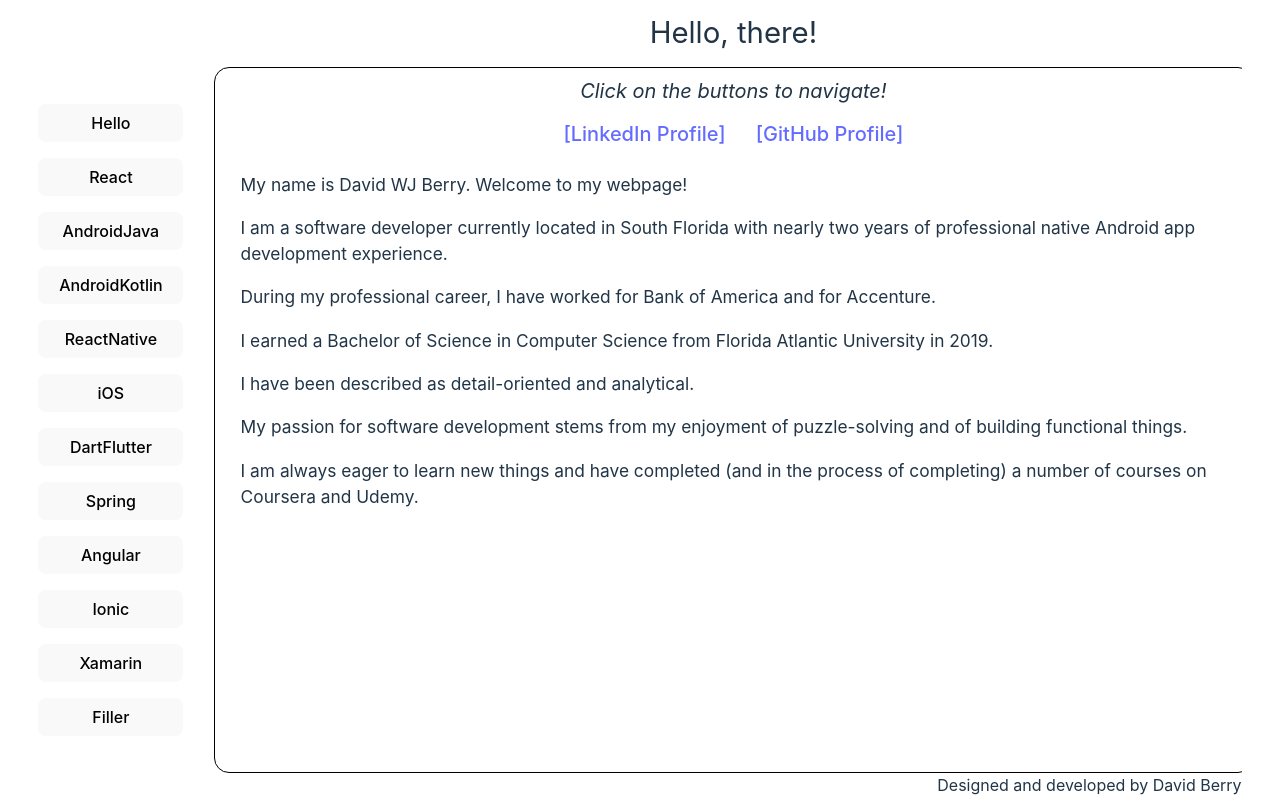
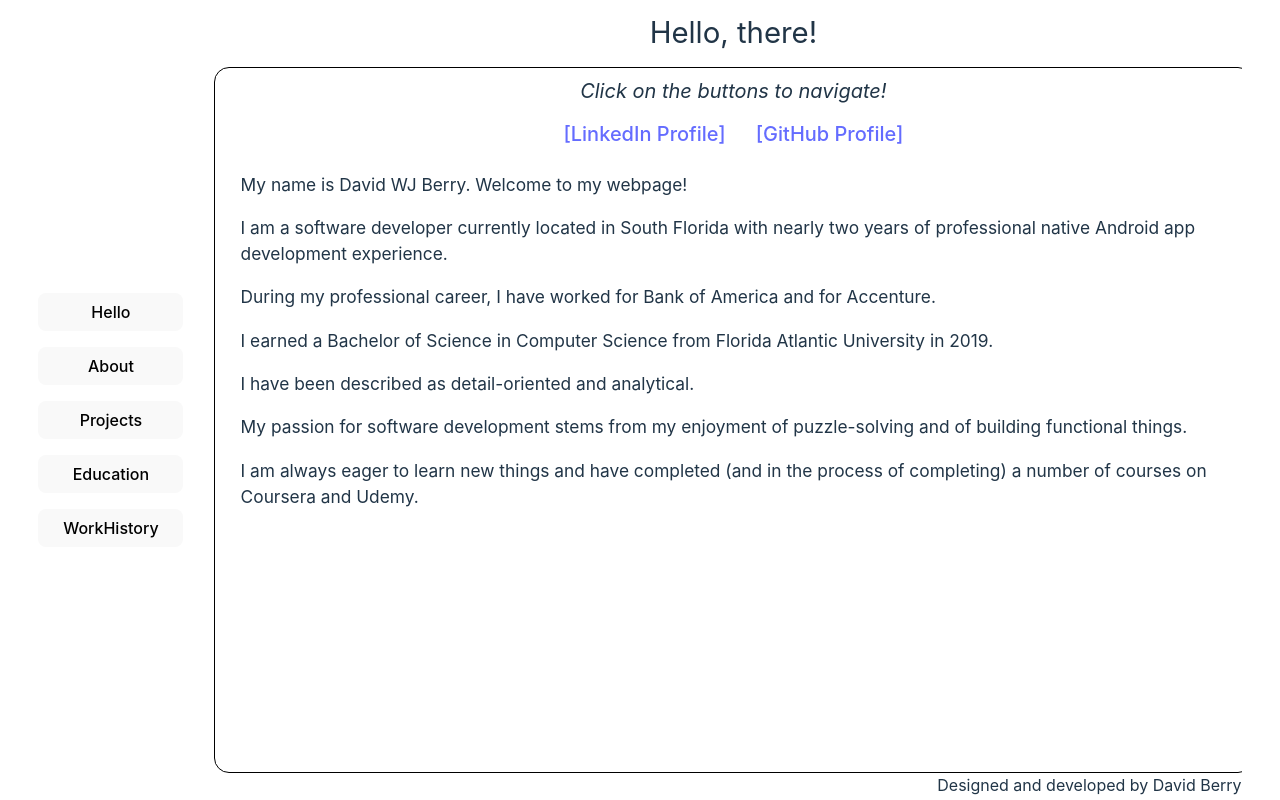
Before and after one commit to DBerry07/DBerry07.github.io, a React (Vite) app: page / in a window 1280 px wide. Built offline with nearby package versions, Linux system fonts and the light colour scheme.

Commit message:
Separated info tabs from project tabs

```diff
--- a/src/data/constants/tabs.js
+++ b/src/data/constants/tabs.js
@@ -4,16 +4,10 @@
  */
 export const tabs = {
   Hello: "Hello",
-  React: "React",
-  AndroidJava: "AndroidJava",
-  AndroidKotlin: "AndroidKotlin",
-  ReactNative: "ReactNative",
-  iOS: "iOS",
-  DartFlutter: "DartFlutter",
-  Spring: "Spring",
-  Angular: "Angular",
-  Ionic: "Ionic",
-  Xamarin: "Xamarin",
+  About: "About",
+  Projects: "Projects",
+  Education: "Education",
+  WorkHistory: "WorkHistory",
 
-  Filler: "Filler",
+  // Filler: "Filler",
 };
```
Also changed, not shown: src/data/constants/project_tabs.js (added, +15 -0 lines).
